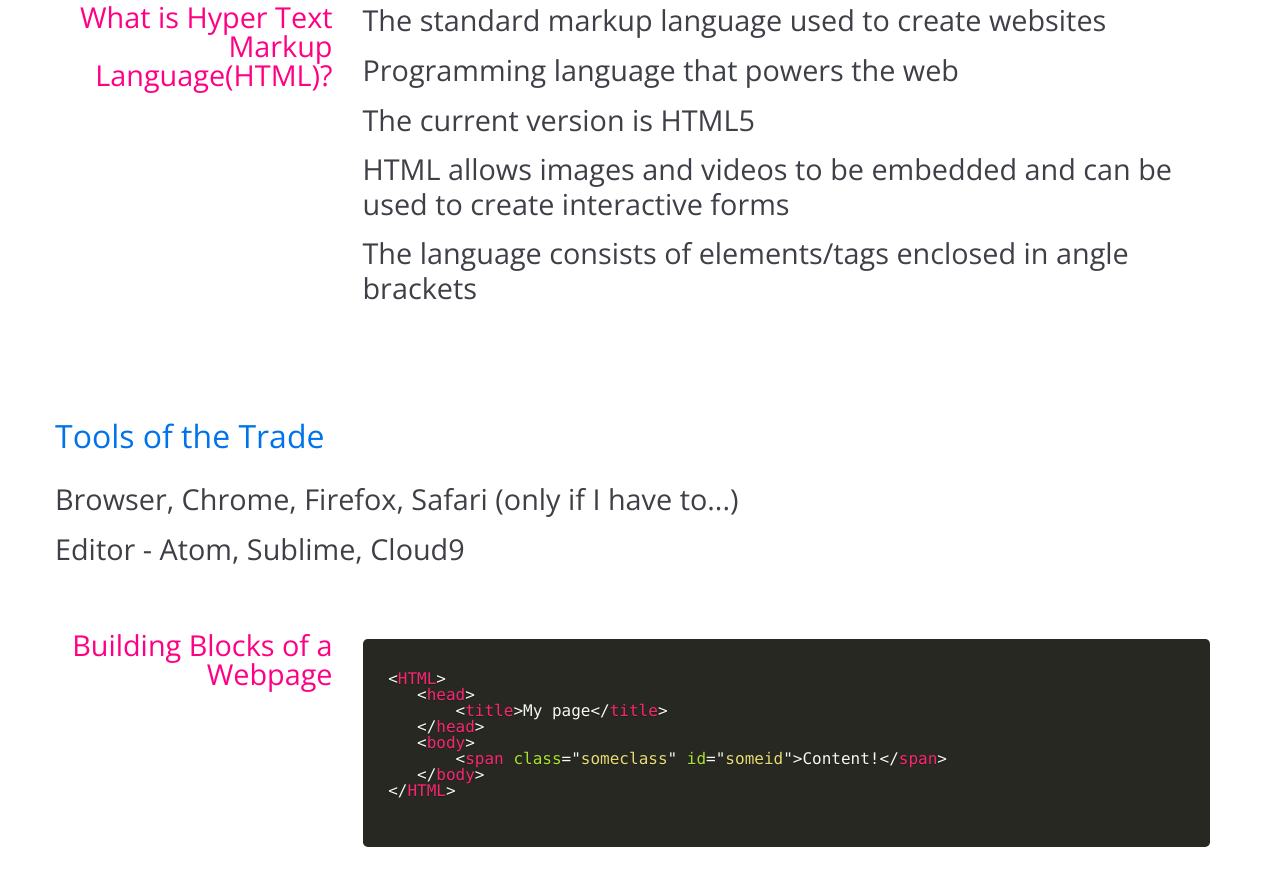
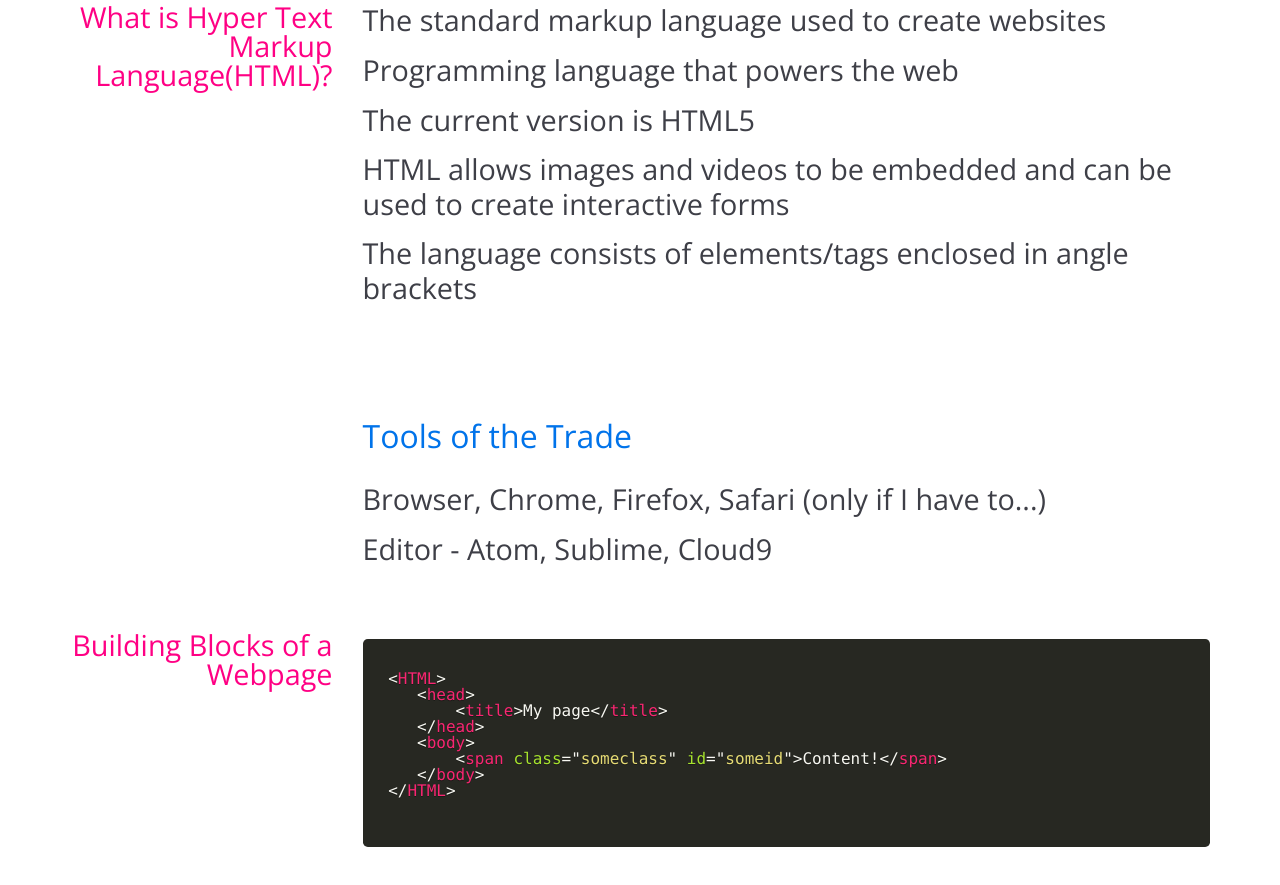
Before and after one commit to Alexg1021/gw-bc1, a plain HTML site: page day1.html in a window 1280 px wide. Shown: the part 749-1634 px from the top of the page. Drawn offline with nearby package versions, Linux system fonts and the light colour scheme.

Commit message:
saving minor change

```diff
--- a/day1.html
+++ b/day1.html
@@ -55,9 +55,11 @@
             </div>
 
             <div class="row">
+              <div class="col-md-9 col-md-offset-3">
               <h3>Tools of the Trade</h3>
               <div class="point">Browser, Chrome, Firefox, Safari (only if I have to...)</div>
               <div class="point">Editor - Atom, Sublime, Cloud9</div>
+              </div>
             </div>
 
             <div class="row">
```
